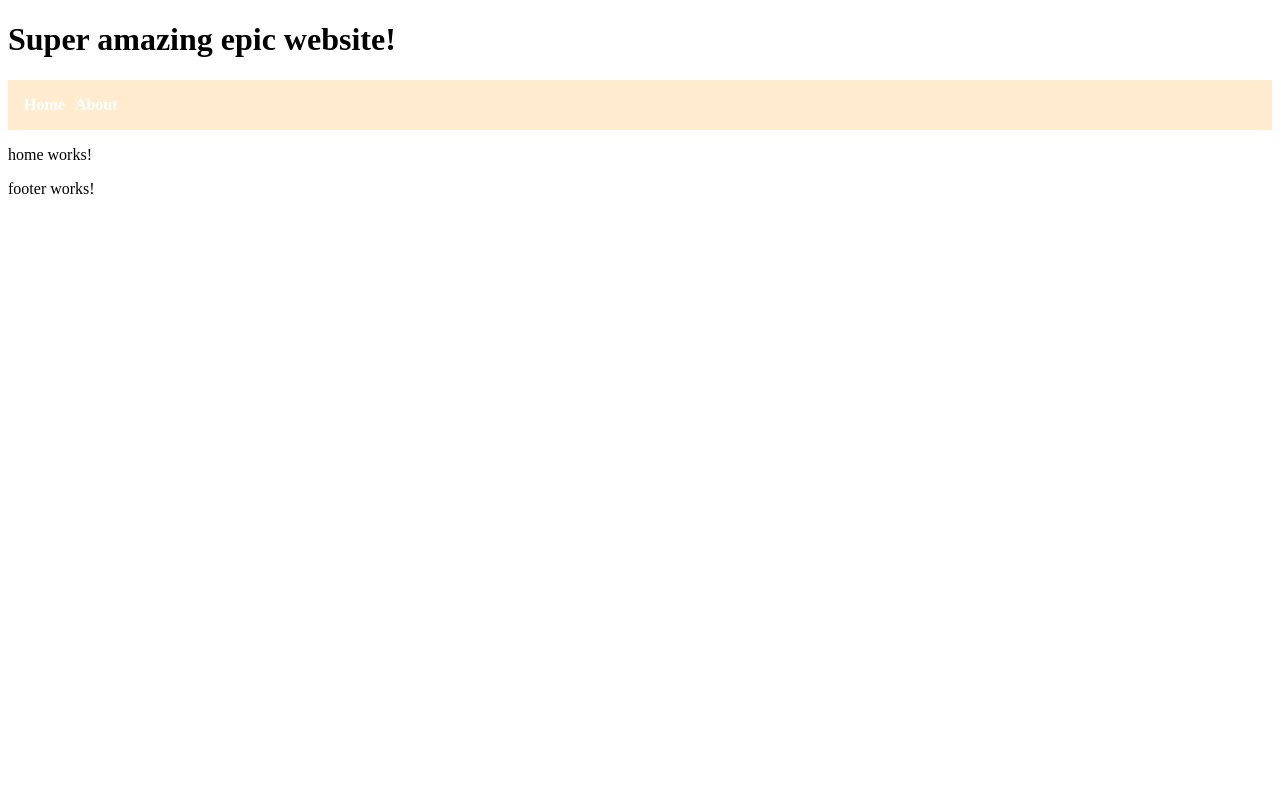
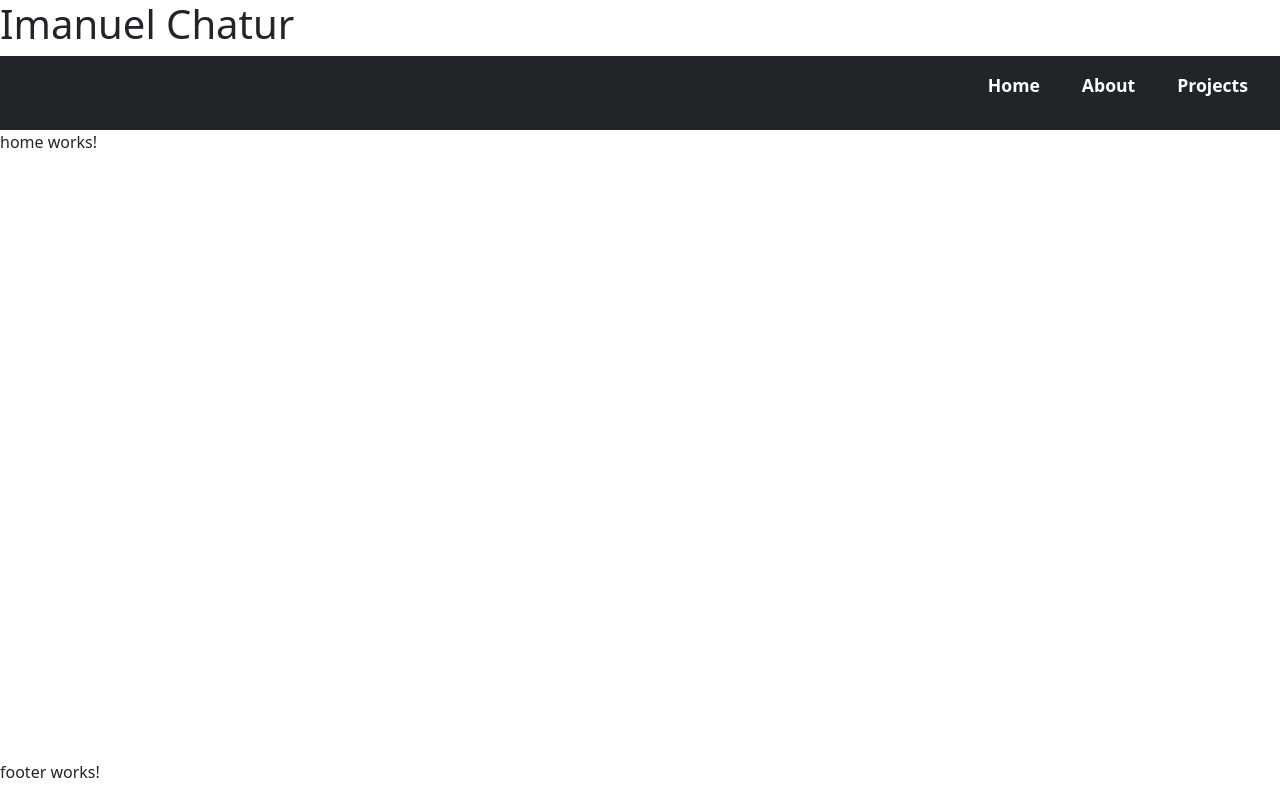
Before and after one commit to ImanuelChatur/PortfolioWebsite, an Angular app: page / in a window 1280 px wide. Built offline with nearby package versions, Linux system fonts and the light colour scheme.

Commit message:
css is hard :(

```diff
--- a/angular.json
+++ b/angular.json
@@ -27,7 +27,8 @@
               }
             ],
             "styles": [
-              "src/styles.css"
+              "src/styles.css",
+              "node_modules/bootstrap/dist/css/bootstrap.min.css"
             ],
             "scripts": []
           },
--- a/package.json
+++ b/package.json
@@ -17,6 +17,7 @@
     "@angular/platform-browser": "^19.2.0",
     "@angular/platform-browser-dynamic": "^19.2.0",
     "@angular/router": "^19.2.0",
+    "bootstrap": "^5.3.6",
     "rxjs": "~7.8.0",
     "tslib": "^2.3.0",
     "zone.js": "~0.15.0"
--- a/src/app/components/header/header.component.css
+++ b/src/app/components/header/header.component.css
@@ -1,23 +1,28 @@
 .navbar {
-  background-color: blanchedalmond;
   padding: 16px;
+  align-items: center;
+  display: flex;
 }
 
 .navbar ul{
   list-style-type: none;
-  margin: 0;
   padding: 0;
   display: flex;
   gap: 10px;
+  margin-left: auto;
 }
 
 .navbar a {
   color: white;
   text-decoration: none;
   font-weight: 600;
+  font-size: 1.1rem;         /* Increase text size */
+  padding: 10px 16px;        /* Bigger clickable area */
+  border-radius: 6px;        /* Optional: rounded edges */
+  transition: background-color 0.2s ease;
 }
 
 .navbar a.active,
 .navbar a:hover {
-  color: black;
+  color: blanchedalmond;
 }
--- a/src/app/components/header/header.component.html
+++ b/src/app/components/header/header.component.html
@@ -1,9 +1,10 @@
 <header>
-  <h1>Super amazing epic website!</h1>
-  <nav class="navbar">
+  <h1>Imanuel Chatur</h1>
+  <nav class="navbar navbar-dark bg-dark">
     <ul>
       <li><a routerLink="home" routerLinkActive="active">Home</a></li>
       <li><a routerLink="about" routerLinkActive="active">About</a></li>
+      <li><a routerLink="projects" routerLinkActive="active">Projects</a></li>
     </ul>
   </nav>
 </header>
--- a/src/styles.css
+++ b/src/styles.css
@@ -1 +1,19 @@
-/* You can add global styles to this file, and also import other style files */
+html, body {
+  height: 100%;
+  margin: 0;
+}
+
+body {
+  display: flex;
+  flex-direction: column;
+}
+
+app-root {
+  display: flex;
+  flex-direction: column;
+  flex-grow: 1;
+}
+
+main {
+  flex-grow: 1;
+}
```
Also changed, not shown: 1 other file (tests, documents, lock files or other folders).
